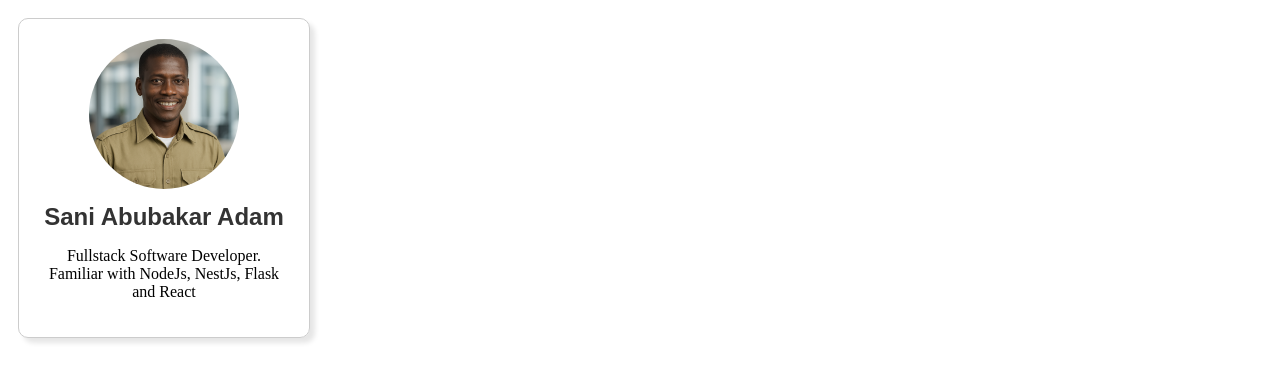
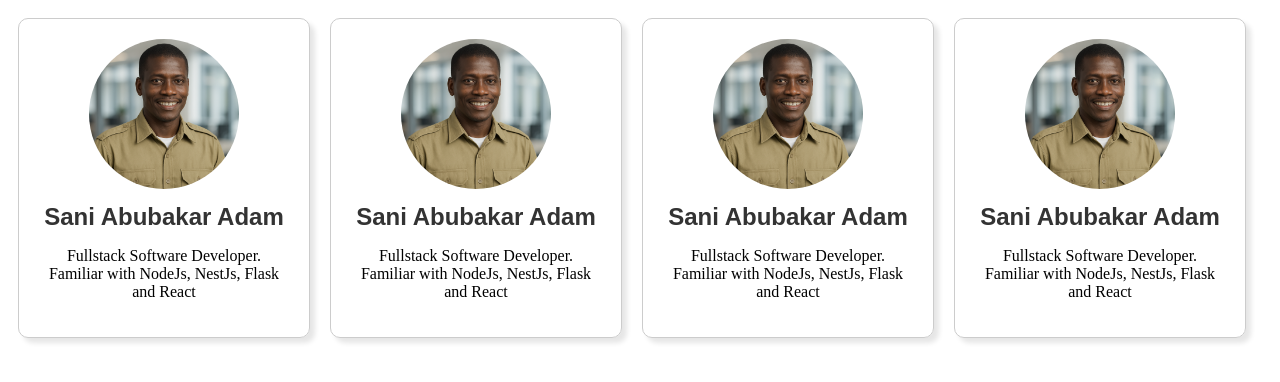
Before and after one commit to Thernee/Portfolio, a React (Vite) app in the folder my-react-app/: page / in a window 1280 px wide. Shown: the top 382 px of the page. Built offline with nearby package versions, Linux system fonts and the light colour scheme.

Commit message:
modified card user-text

```diff
--- a/my-react-app/src/App.jsx
+++ b/my-react-app/src/App.jsx
@@ -7,6 +7,9 @@ function App() {
   return (
     <>
       <Card />
+      <Card />
+      <Card />
+      <Card />
     </>
   );
 }
--- a/my-react-app/src/Card.jsx
+++ b/my-react-app/src/Card.jsx
@@ -4,7 +4,7 @@ export default function Card() {
     <div className="card">
       <img className='card-image' src={profilePic} alt="profile picture"></img>
       <h2 className='card-title'>Sani Abubakar Adam</h2>
-      <p>Fullstack Software Developer. Familiar with NodeJs, NestJs, Flask and React</p>
+      <p className='card-text'>Fullstack Software Developer. Familiar with NodeJs, NestJs, Flask and React</p>
     </div>
   );
 }
```
